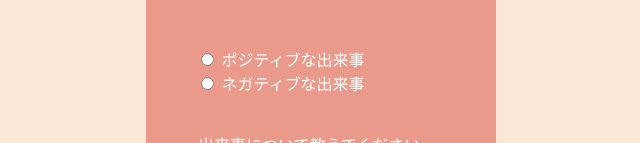
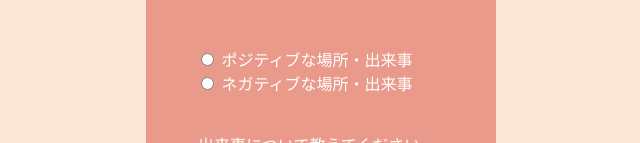
Before and after one commit to MappingStoryStudio/testform, a plain HTML site: page index.html in a window 1280 px wide. Shown: the part 348-491 px from the top of the page, without its empty margins (319-959 px from the left). Drawn offline with Linux system fonts and the light colour scheme; some packages are replaced by stand-ins of ours.

Commit message:
Update index.html

```diff
--- a/index.html
+++ b/index.html
@@ -144,11 +144,11 @@
 
 			<div class= "radiobutton">
 			<input type="radio" id="Choice1" name="Event" value="Positive" required>
-			<label for= "Choice1">ポジティブな出来事</label>
+			<label for= "Choice1">ポジティブな場所・出来事</label>
 			</div>
 			<div class="radiobutton">
 			<input type="radio" id="Choice2" name="Event" value="Negative" required>
-			<label for= "Choice2">ネガティブな出来事</label>
+			<label for= "Choice2">ネガティブな場所・出来事</label>
 			</div>
 
 			<div class="secondrow">
```
